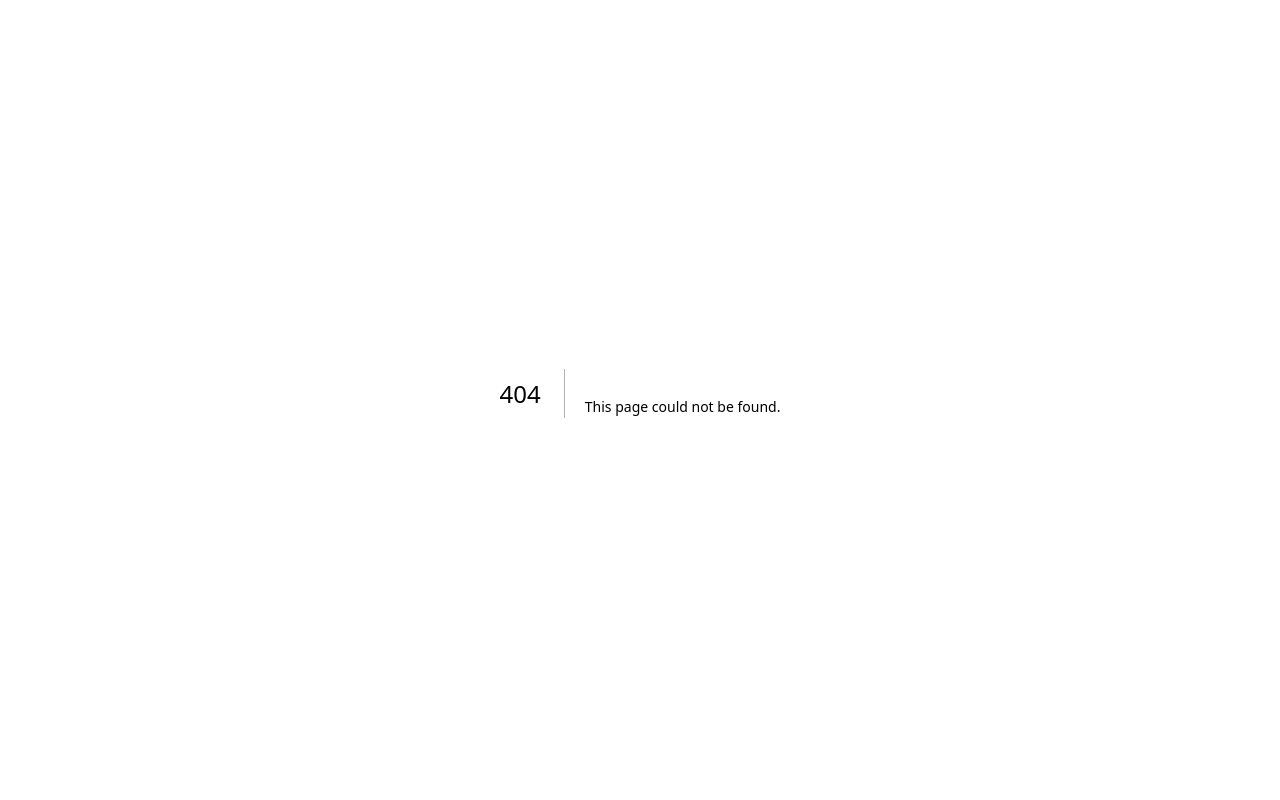
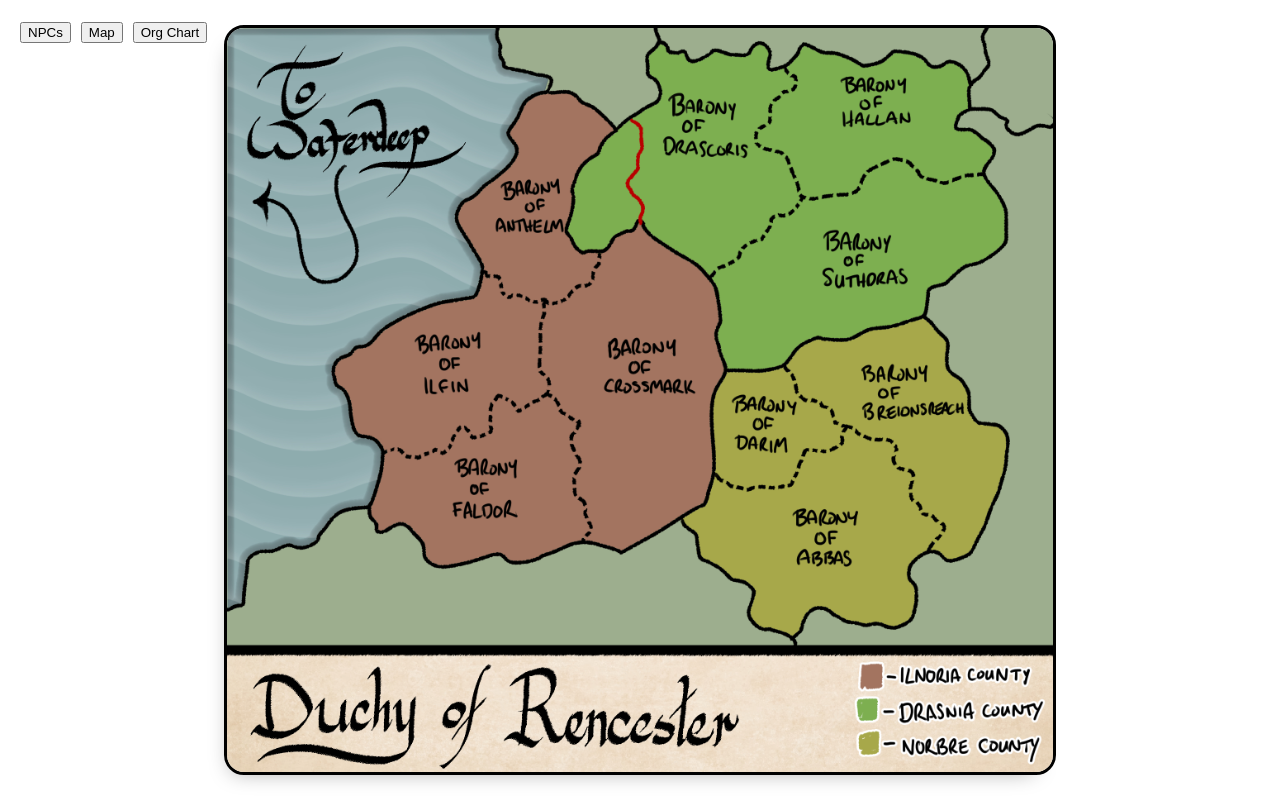
Before and after one commit to chesterblack/npcNobleCardGenerator, a Next.js app in the folder app/: page /map in a window 1280 px wide. Before the commit this address had no page. Built offline with nearby package versions, Linux system fonts and the light colour scheme; a web font is replaced by a local one.

Commit message:
Adds menu navigating to map and org chart

```diff
--- /dev/null
+++ b/app/src/components/MainNav.jsx
@@ -0,0 +1,17 @@
+import Link from 'next/link';
+
+export default function MainNav({}) {
+	return (
+		<nav>
+			<Link href="/">
+				<button>NPCs</button>
+			</Link>
+			<Link href="/map">
+				<button>Map</button>
+			</Link>
+			<Link href="/org-chart">
+				<button>Org Chart</button>
+			</Link>
+		</nav>
+	);
+}
--- a/app/src/pages/_app.js
+++ b/app/src/pages/_app.js
@@ -1,5 +1,28 @@
-import '@/styles/globals.css'
+import Head from 'next/head';
+import '@/styles/globals.css';
+import { npcs } from '@/lib/data';
+import MainNav from '@/components/MainNav';
 
 export default function App({ Component, pageProps }) {
-  return <Component {...pageProps} />
+	let preloadedImages = [];
+	for (const [key, npc] of Object.entries(npcs)) {
+		preloadedImages.push(
+			<link rel="preload" href={npc.portrait} as="image" />
+		);
+	}
+
+	return (
+		<>
+			<Head>
+				<title>Noble NPC Card Generator</title>
+				<link
+					rel="shortcut icon"
+					href="/images/arms/Kingdom_of_Sundria.svg"
+				/>
+				{preloadedImages}
+			</Head>
+			<MainNav />
+			<Component {...pageProps} />
+		</>
+	);
 }
--- /dev/null
+++ b/app/src/pages/map.js
@@ -0,0 +1,7 @@
+export default function Map() {
+	return (
+		<div className="image-container">
+			<img className="map" src="/images/map.jpg" />
+		</div>
+	);
+}
--- a/app/src/styles/globals.css
+++ b/app/src/styles/globals.css
@@ -174,6 +174,33 @@
     display: block;
 }
 
+.image-container {
+    display: flex;
+    align-items: center;
+    justify-content: center;
+    width: 100%;
+    height: 100vh;
+    padding: 0 20px;
+}
+
+.image-container img {
+    border: 3px solid #000000;
+    border-radius: 20px;
+    box-shadow: -7px 11px 22px -15px #00000066;
+}
+
+.map {
+    max-height: 750px;
+}
+
+nav {
+    position: absolute;
+    top: 0;
+    left: 20px;
+    display: flex;
+    gap: 10px;
+}
+
 @media screen and (max-width: 515px) {
     :root {
         font-size: 30px;
```
Also changed, not shown: app/src/pages/index.js (+3 -21 lines), app/src/pages/org-chart.js (added, +7 -0 lines), app/public/images/map.jpg (added), app/public/images/org-chart.png (added).
